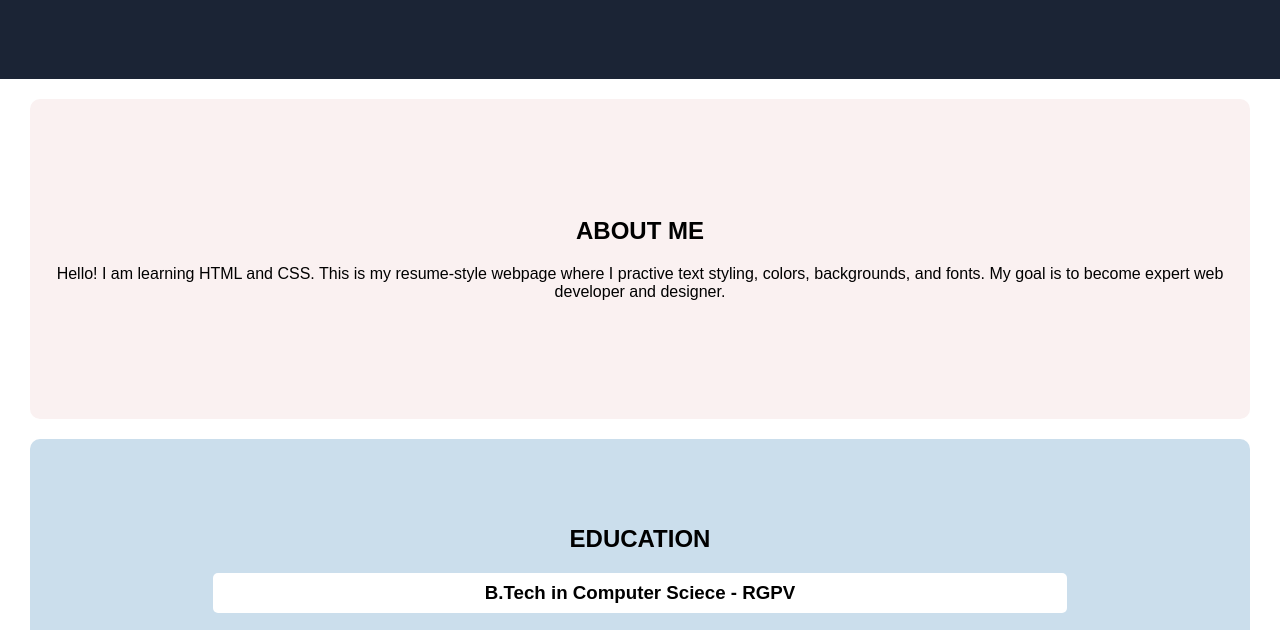
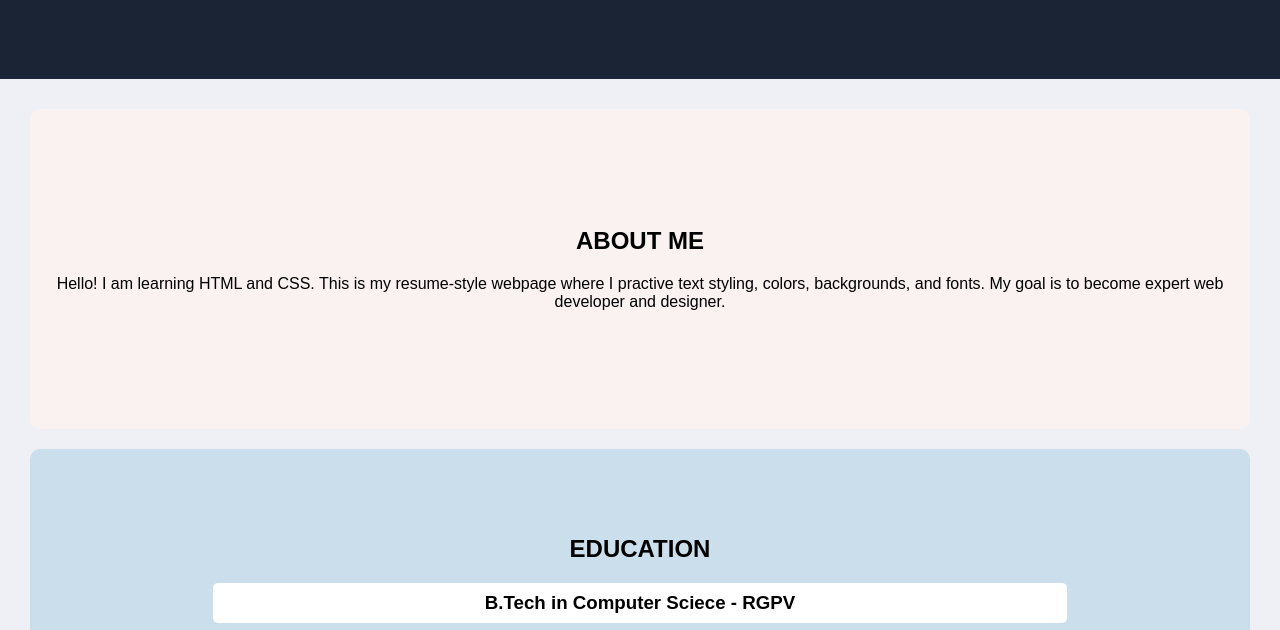
Before and after one commit to divyam1002/Resume-Style---webpage, a plain HTML site: page index.html in a window 1280 px wide. Shown: the part 161-791 px from the top of the page. Drawn offline with Linux system fonts and the light colour scheme.

Commit message:
little adjustments

```diff
--- a/index.html
+++ b/index.html
@@ -12,7 +12,7 @@
             <p>Web Developer / Designer / Learner</p>
         </div>
         <div class="container">
-            <div class="box" style="background-color: #faf1f1">
+            <div class="box" style="background-color: #faf1f1; margin-top: 30px;">
                 <h2 class="uppercase">About Me</h2>
                 <p>
                     Hello! I am learning HTML and CSS. This is my resume-style
--- a/style.css
+++ b/style.css
@@ -11,11 +11,11 @@ body {
 }
 
 .container {
-    margin-top: 20px;
     padding: 0 30px;
     display: flex;
     flex-direction: column;
     gap: 20px;
+    background-color: #eef0f5;
 }
 
 .intro {
```
